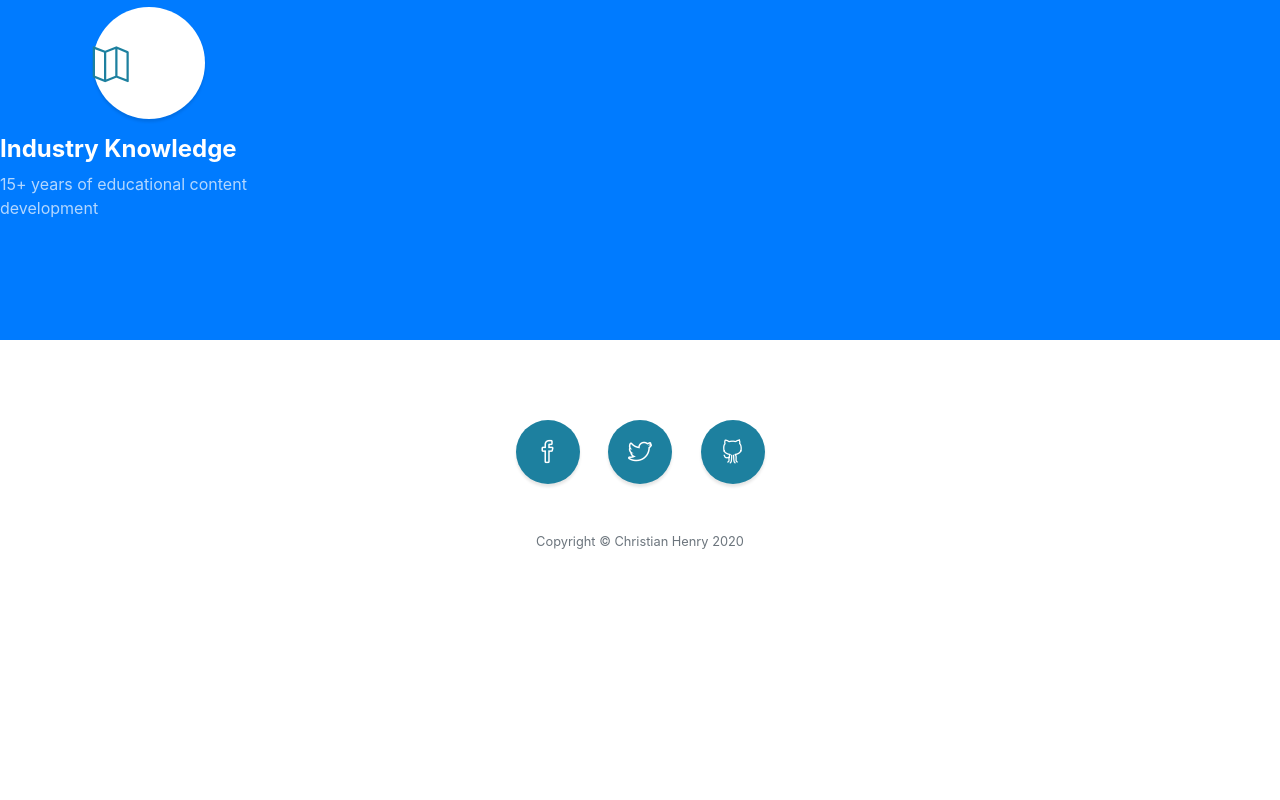
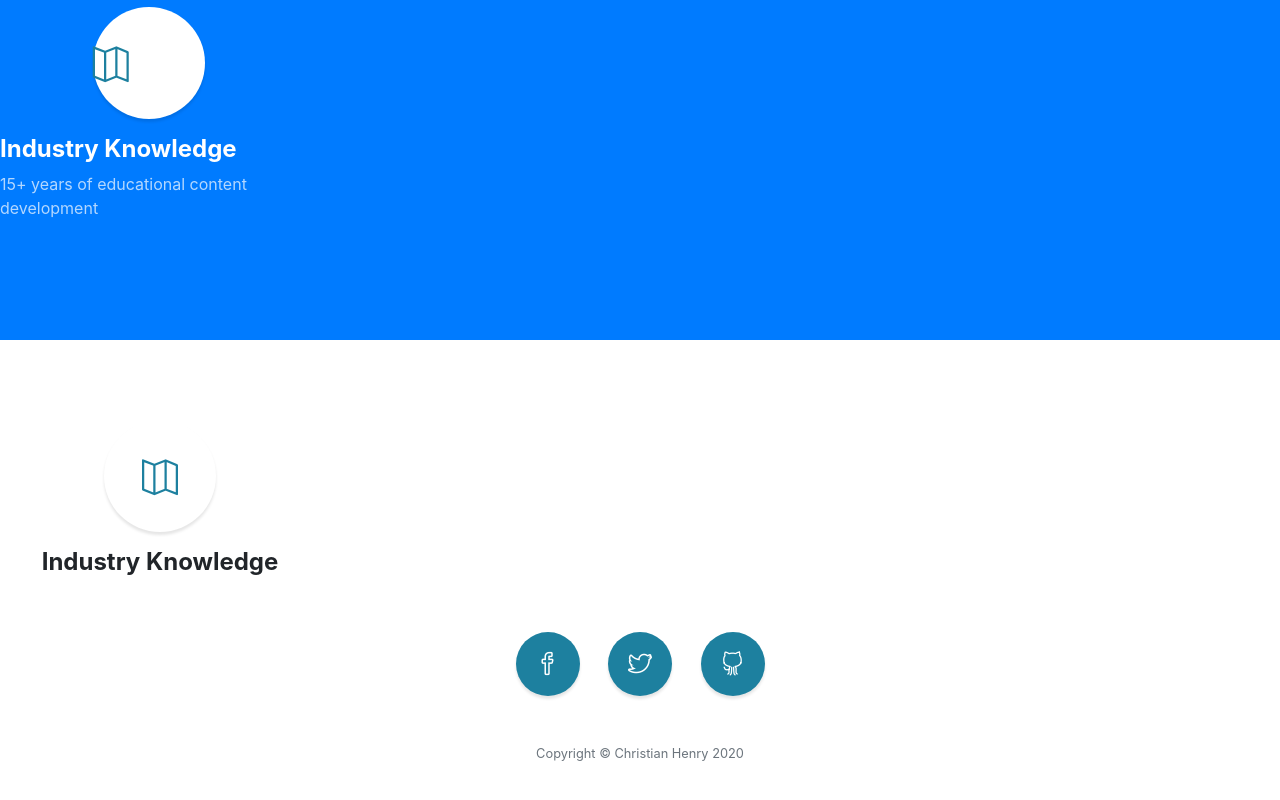
Before and after one commit to Christian-Henry/UXPortfolio, a website with bundled scripts: page index.html in a window 1280 px wide. Shown: the part 3220-4020 px from the top of the page. Before the commit the page ends 3851 px from the top, so only its background shows below. Built offline with nearby package versions, Linux system fonts and the light colour scheme.

Commit message:
Update index.html

```diff
--- a/index.html
+++ b/index.html
@@ -198,6 +198,15 @@ for students, teachers, parents, and administrators.</p>
 
   <!-- Footer -->
   <footer class="footer text-center">
+      <div class="col-lg-3 col-md-6 mb-5 mb-lg-0">
+          <span class="service-icon rounded-circle mx-auto mb-3">
+            <i class="icon-map"></i>
+          </span>
+          <h4>
+            <strong>Industry Knowledge</strong>
+          </h4>
+          <p class="text-faded mb-0">15+ years of educational content development</p>
+        </div>
     <div class="container">
       <ul class="list-inline mb-5">
         <li class="list-inline-item">
```
